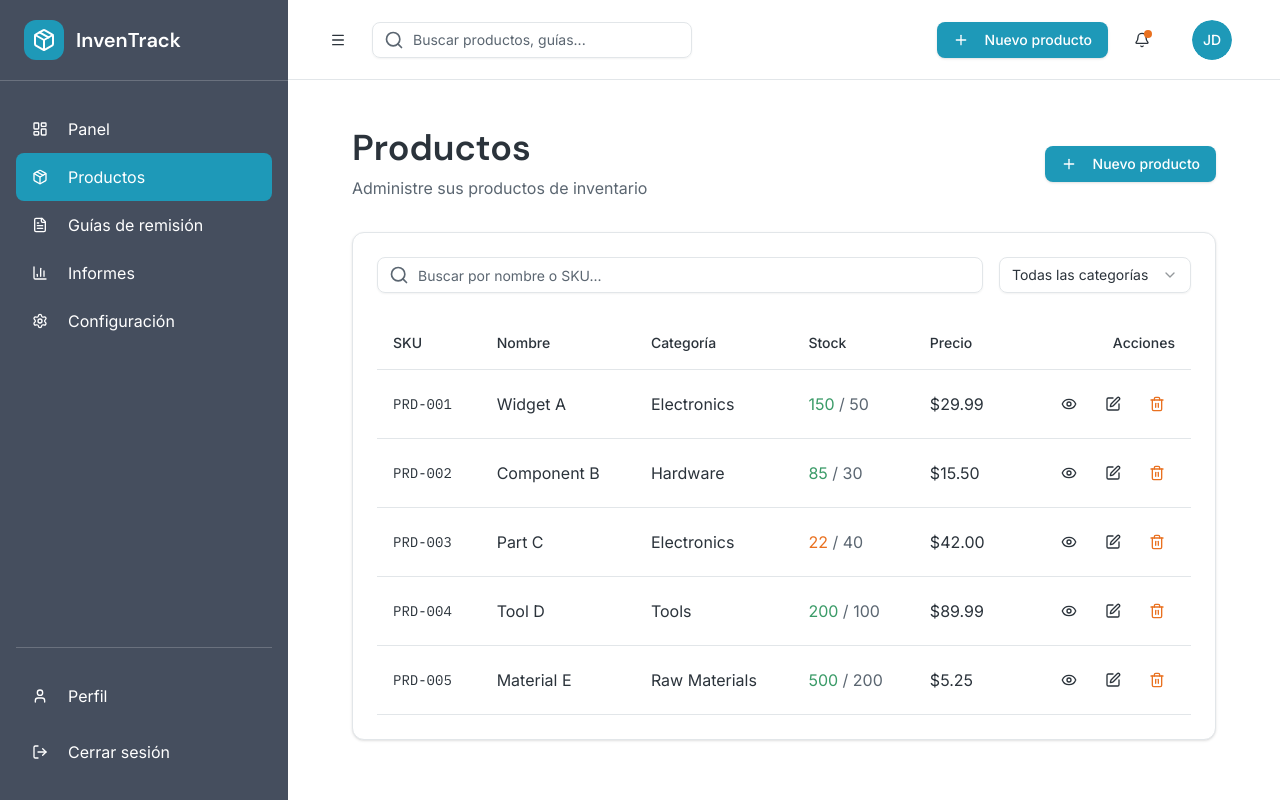
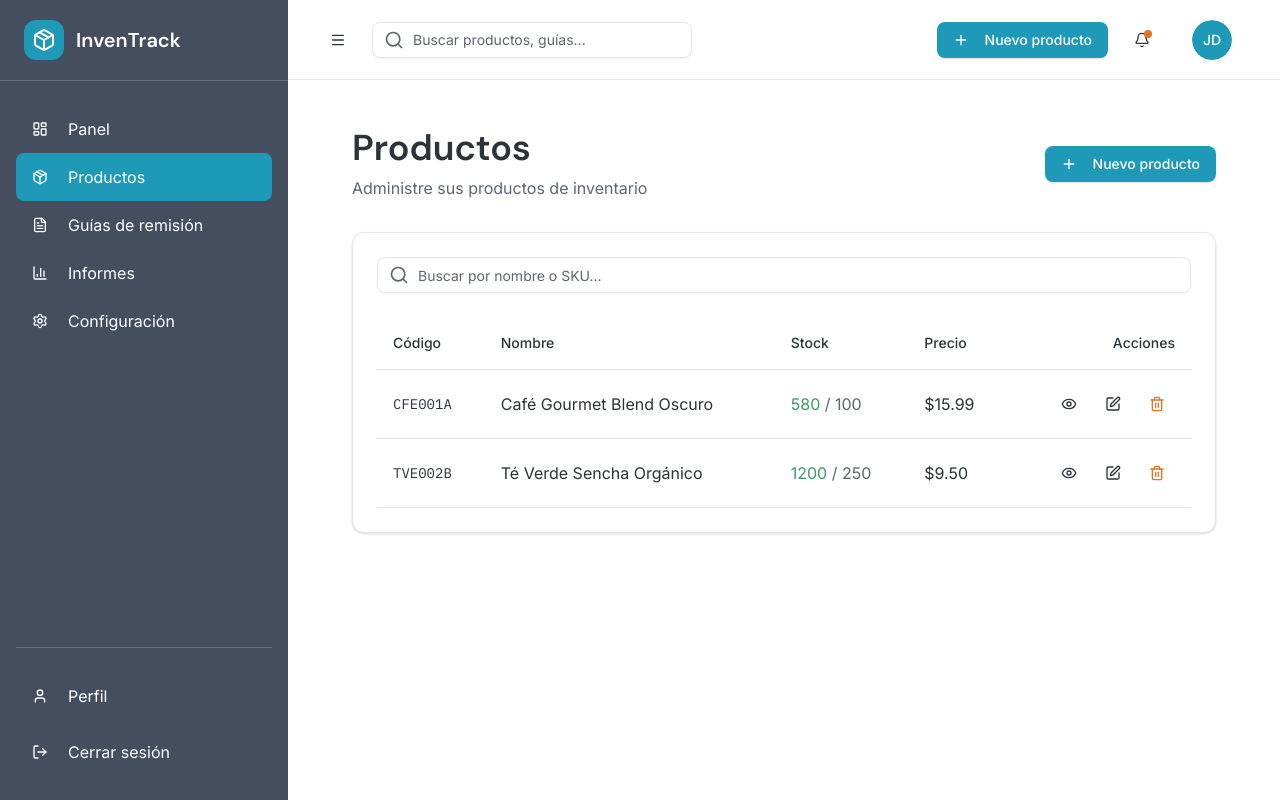
Before and after one commit to Luan-nee/Chets-Nuts-Foods, a React (Vite) app in the folder frontend/: page /products in a window 1280 px wide. Built offline with nearby package versions, Linux system fonts and the light colour scheme.

Commit message:
modificando los datos que se muestran en la tabla de producto

```diff
--- a/frontend/src/components/views/ProductsView.tsx
+++ b/frontend/src/components/views/ProductsView.tsx
@@ -1,38 +1,109 @@
-import { useState } from 'react';
-import { SearchIcon, PlusIcon, EditIcon, Trash2Icon, EyeIcon } from 'lucide-react';
-import { Button } from '../ui/button';
-import { Input } from '../ui/input';
-import { Card, CardContent } from '../ui/card';
+import { useState } from "react";
+import {
+  SearchIcon,
+  PlusIcon,
+  EditIcon,
+  Trash2Icon,
+  EyeIcon,
+} from "lucide-react";
+import { Button } from "../ui/button";
+import { Input } from "../ui/input";
+import { Card, CardContent } from "../ui/card";
 import {
   Select,
   SelectContent,
   SelectItem,
   SelectTrigger,
   SelectValue,
-} from '../ui/select';
-import ProductFormModal from '../products/ProductFormModal';
-import { useAppStore } from '../../stores/appStore';
+} from "../ui/select";
+import ProductFormModal from "../products/ProductFormModal";
+import { useAppStore } from "../../stores/appStore";
 
 const mockProducts = [
-  { id: 1, sku: 'PRD-001', name: 'Widget A', category: 'Electronics', stock: 150, minimum: 50, price: 29.99 },
-  { id: 2, sku: 'PRD-002', name: 'Component B', category: 'Hardware', stock: 85, minimum: 30, price: 15.50 },
-  { id: 3, sku: 'PRD-003', name: 'Part C', category: 'Electronics', stock: 22, minimum: 40, price: 42.00 },
-  { id: 4, sku: 'PRD-004', name: 'Tool D', category: 'Tools', stock: 200, minimum: 100, price: 89.99 },
-  { id: 5, sku: 'PRD-005', name: 'Material E', category: 'Raw Materials', stock: 500, minimum: 200, price: 5.25 },
+  {
+    id: 1,
+    sku: "PRD-001",
+    name: "Widget A",
+    category: "Electronics",
+    stock: 150,
+    minimum: 50,
+    price: 29.99,
+  },
+  {
+    id: 2,
+    sku: "PRD-002",
+    name: "Component B",
+    category: "Hardware",
+    stock: 85,
+    minimum: 30,
+    price: 15.5,
+  },
+  {
+    id: 3,
+    sku: "PRD-003",
+    name: "Part C",
+    category: "Electronics",
+    stock: 22,
+    minimum: 40,
+    price: 42.0,
+  },
+  {
+    id: 4,
+    sku: "PRD-004",
+    name: "Tool D",
+    category: "Tools",
+    stock: 200,
+    minimum: 100,
+    price: 89.99,
+  },
+  {
+    id: 5,
+    sku: "PRD-005",
+    name: "Material E",
+    category: "Raw Materials",
+    stock: 500,
+    minimum: 200,
+    price: 5.25,
+  },
+];
+
+const data = [
+  {
+    id: 145,
+    nombre: "Café Gourmet Blend Oscuro",
+    descripcion:
+      "Mezcla selecta de granos arábica tostados oscuros. Ideal para espresso o prensa francesa.",
+    stock: 580,
+    precio_venta: 15.99,
+    codigo_producto: "CFE001A",
+    stock_minimo: 100,
+    fecha_registro: "2024-09-01",
+    fecha_vencimiento: "2025-12-31",
+  },
+  {
+    id: 146,
+    nombre: "Té Verde Sencha Orgánico",
+    descripcion:
+      "Hojas de té verde japonés, de sabor fresco y herbáceo. Empaque de 50g.",
+    stock: 1200,
+    precio_venta: 9.5,
+    codigo_producto: "TVE002B",
+    stock_minimo: 250,
+    fecha_registro: "2024-10-15",
+    fecha_vencimiento: "2026-06-20",
+  },
 ];
 
 export default function ProductsView() {
-  const [searchQuery, setSearchQuery] = useState('');
-  const [categoryFilter, setCategoryFilter] = useState('all');
+  const [searchQuery, setSearchQuery] = useState("");
+  const [categoryFilter, setCategoryFilter] = useState("all");
   const { productModalOpen, setProductModalOpen } = useAppStore();
 
-  const filteredProducts = mockProducts.filter((product) => {
+  const filteredProducts = data.filter((product) => {
     const matchesSearch =
-      product.name.toLowerCase().includes(searchQuery.toLowerCase()) ||
-      product.sku.toLowerCase().includes(searchQuery.toLowerCase());
-    const matchesCategory =
-      categoryFilter === 'all' || product.category === categoryFilter;
-    return matchesSearch && matchesCategory;
+      product.nombre.toLowerCase().includes(searchQuery.toLowerCase()) ||
+      product.codigo_producto.toLowerCase().includes(searchQuery.toLowerCase());
+    return matchesSearch;
   });
 
   return (
@@ -59,7 +130,10 @@ export default function ProductsView() {
         <CardContent className="pt-6">
           <div className="mb-6 flex flex-col gap-4 md:flex-row md:items-center md:justify-between">
             <div className="relative flex-1">
-              <SearchIcon className="absolute left-3 top-1/2 h-5 w-5 -translate-y-1/2 text-muted-foreground" strokeWidth={2} />
+              <SearchIcon
+                className="absolute left-3 top-1/2 h-5 w-5 -translate-y-1/2 text-muted-foreground"
+                strokeWidth={2}
+              />
               <Input
                 type="search"
                 placeholder="Buscar por nombre o SKU..."
@@ -68,18 +142,6 @@ export default function ProductsView() {
                 className="pl-10 text-foreground"
               />
             </div>
-            <Select value={categoryFilter} onValueChange={setCategoryFilter}>
-                <SelectTrigger className="w-full text-foreground md:w-48">
-                <SelectValue placeholder="Filtrar por categoría" />
-              </SelectTrigger>
-              <SelectContent className="bg-popover text-popover-foreground">
-                <SelectItem value="all" className="text-popover-foreground">Todas las categorías</SelectItem>
-                <SelectItem value="Electronics" className="text-popover-foreground">Electrónica</SelectItem>
-                <SelectItem value="Hardware" className="text-popover-foreground">Hardware</SelectItem>
-                <SelectItem value="Tools" className="text-popover-foreground">Herramientas</SelectItem>
-                <SelectItem value="Raw Materials" className="text-popover-foreground">Materias primas</SelectItem>
-              </SelectContent>
-            </Select>
           </div>
 
           <div className="overflow-x-auto">
@@ -87,13 +149,10 @@ export default function ProductsView() {
               <thead>
                 <tr className="border-b border-border">
                   <th className="px-4 py-4 text-left text-sm font-medium text-card-foreground">
-                    SKU
+                    Código
                   </th>
                   <th className="px-4 py-4 text-left text-sm font-medium text-card-foreground">
                     Nombre
-                  </th>
-                    <th className="px-4 py-4 text-left text-sm font-medium text-card-foreground">
-                    Categoría
                   </th>
                   <th className="px-4 py-4 text-left text-sm font-medium text-card-foreground">
                     Stock
@@ -113,31 +172,28 @@ export default function ProductsView() {
                     className="border-b border-border transition-colors hover:bg-muted"
                   >
                     <td className="px-4 py-4 font-mono text-sm text-card-foreground">
-                      {product.sku}
+                      {product.codigo_producto}
                     </td>
                     <td className="px-4 py-4 text-base text-card-foreground">
-                      {product.name}
-                    </td>
-                    <td className="px-4 py-4 text-base text-card-foreground">
-                      {product.category}
+                      {product.nombre}
                     </td>
                     <td className="px-4 py-4 text-base">
                       <span
                         className={
-                          product.stock < product.minimum
-                            ? 'text-warning'
-                            : 'text-success'
+                          product.stock < product.stock_minimo
+                            ? "text-warning"
+                            : "text-success"
                         }
                       >
                         {product.stock}
                       </span>
                       <span className="text-muted-foreground">
-                        {' '}
-                        / {product.minimum}
+                        {" "}
+                        / {product.stock_minimo}
                       </span>
                     </td>
                     <td className="px-4 py-4 text-base text-card-foreground">
-                      ${product.price.toFixed(2)}
+                      ${product.precio_venta.toFixed(2)}
                     </td>
                     <td className="px-4 py-4">
                       <div className="flex justify-end space-x-2">
```
Lines whose indentation alone changed are shown as unchanged.
